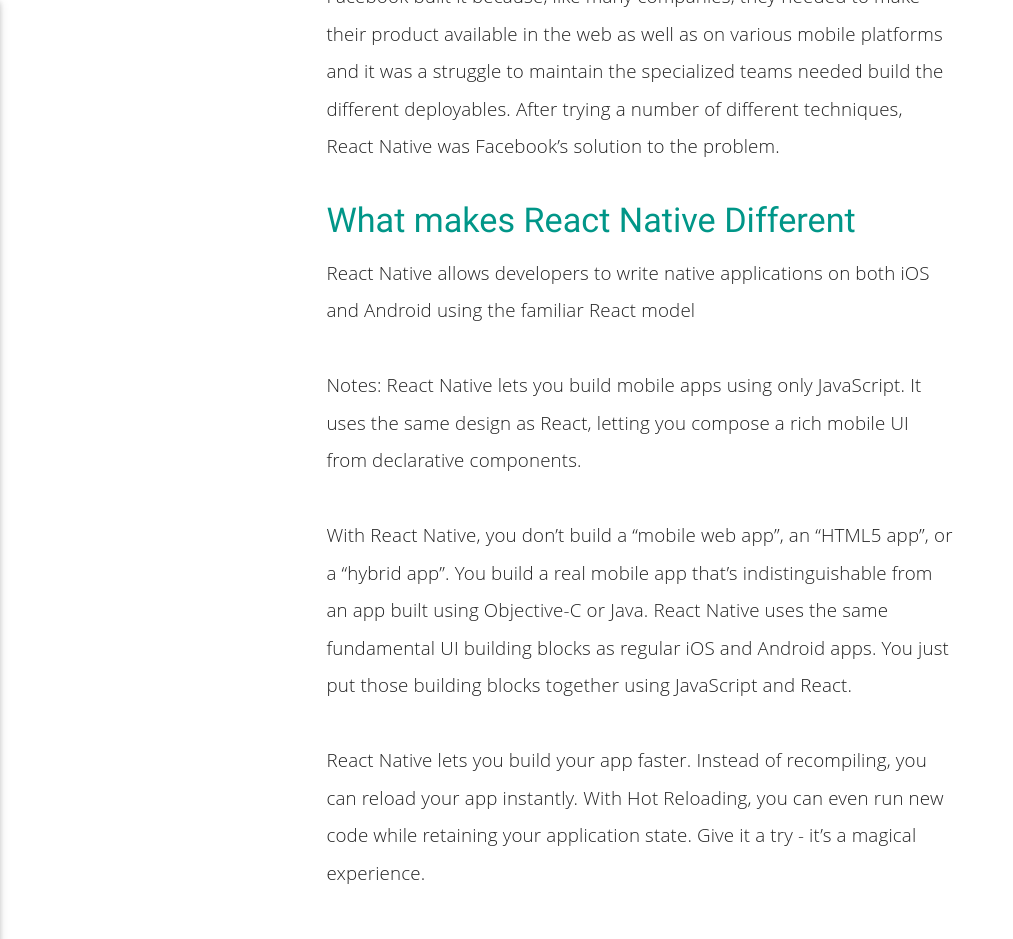
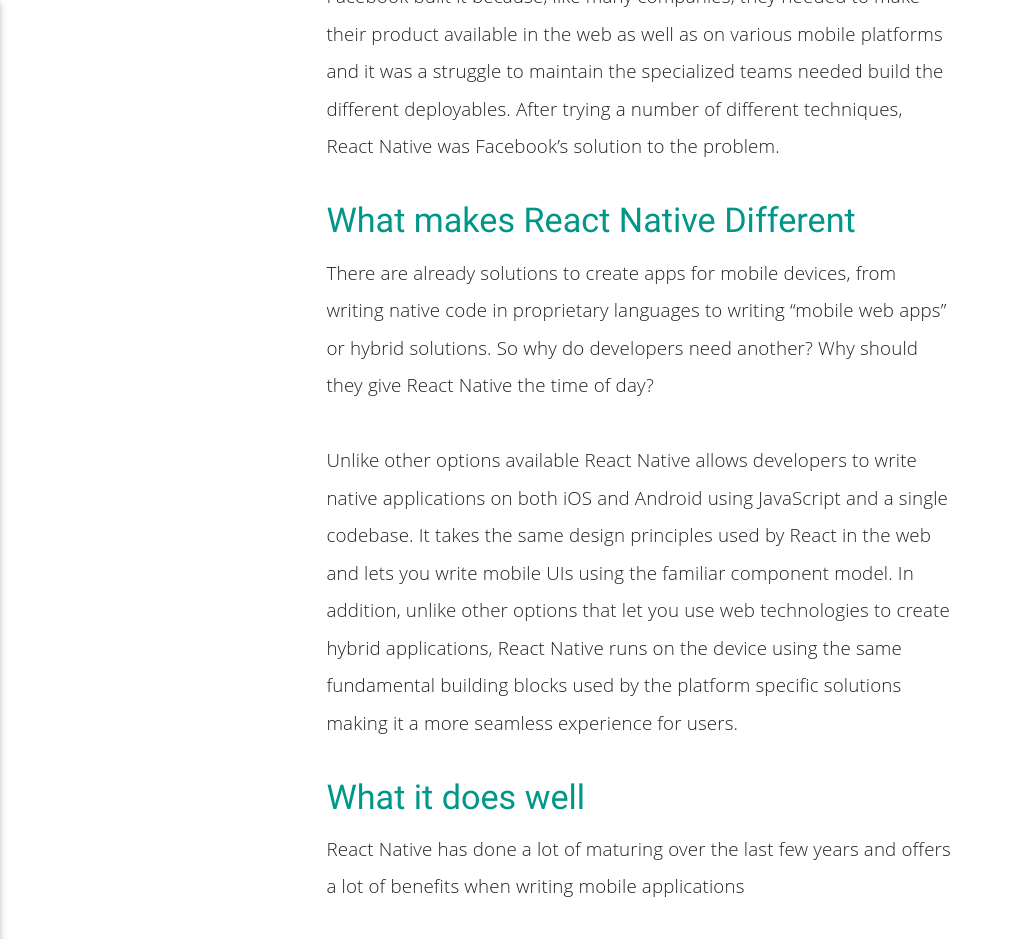
Before and after one commit to KaraWaldemer/KaraWaldemer.github.io, a Jekyll site: the page built from _posts/2017-12-12-react-native-intro.markdown, in a window 1280 px wide and 1400 px high, scrolled down 274 px. Shown: the top 939 px of the window, without its empty margins (0-1013 px from the left). Built offline with Jekyll 4.4.1, drawn with Linux system fonts in a browser that asks for light colours; some of the changed text lies outside the part shown.

Commit message:
updating what makes it different

```diff
--- a/_posts/2017-12-12-react-native-intro.markdown
+++ b/_posts/2017-12-12-react-native-intro.markdown
@@ -15,16 +15,18 @@
 
 #### What makes React Native Different
 
-React Native allows developers to write native applications on both iOS and Android using the familiar React model
+There are already solutions to create apps for mobile devices, from writing native code in proprietary languages to writing "mobile web apps" or hybrid solutions. So why do developers need another? Why should they give React Native the time of day?
 
-Notes:
+Unlike other options available React Native allows developers to write native applications on both iOS and Android using JavaScript and a single codebase. It takes the same design principles used by React in the web and lets you write mobile UIs using the familiar component model. In addition, unlike other options that let you use web technologies to create hybrid applications, React Native runs on the device using the same fundamental building blocks used by the platform specific solutions making it a more seamless experience for users.
+
+<!-- Notes:
 React Native lets you build mobile apps using only JavaScript. It uses the same design as React, letting you compose a rich mobile UI from declarative components.
 
 With React Native, you don't build a "mobile web app", an "HTML5 app", or a "hybrid app". You build a real mobile app that's indistinguishable from an app built using Objective-C or Java. React Native uses the same fundamental UI building blocks as regular iOS and Android apps. You just put those building blocks together using JavaScript and React.
 
 React Native lets you build your app faster. Instead of recompiling, you can reload your app instantly. With Hot Reloading, you can even run new code while retaining your application state. Give it a try - it's a magical experience.
 
-React Native combines smoothly with components written in Objective-C, Java, or Swift. It's simple to drop down to native code if you need to optimize a few aspects of your application. It's also easy to build part of your app in React Native, and part of your app using native code directly - that's how the Facebook app works.
+React Native combines smoothly with components written in Objective-C, Java, or Swift. It's simple to drop down to native code if you need to optimize a few aspects of your application. It's also easy to build part of your app in React Native, and part of your app using native code directly - that's how the Facebook app works. -->
 
 
 #### What it does well
```
